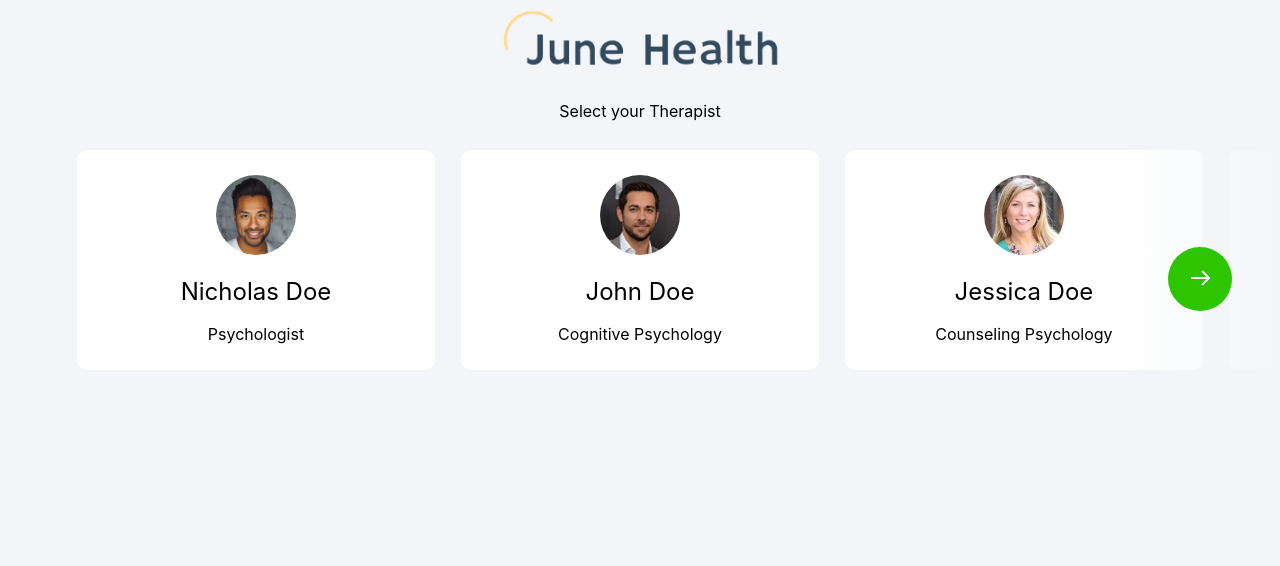
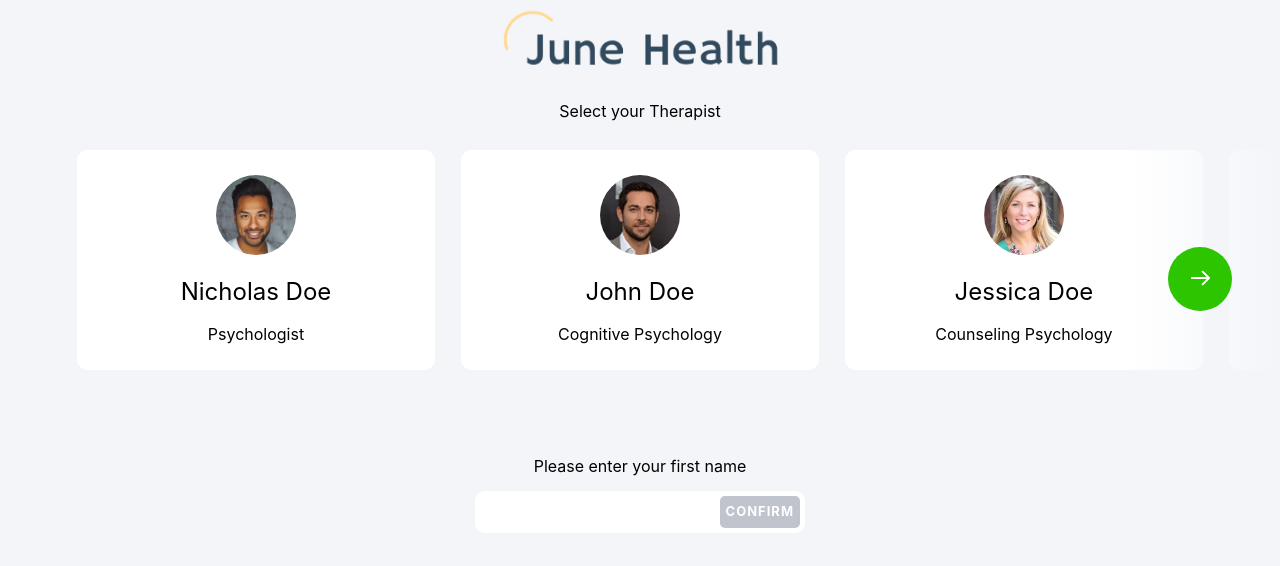
Before and after one commit to luciancic/junehealth, a React (Create React App) app in the folder client/: page / in a window 1280 px wide. Shown: the top 566 px of the page. Built offline with nearby package versions, Linux system fonts and the light colour scheme.

Commit message:
Add and style client input

```diff
--- a/client/src/App.css
+++ b/client/src/App.css
@@ -114,6 +114,33 @@
   font-weight: normal;
 }
 
+.therapist-client-container {
+  width: 330px;
+  background-color: white;
+  display: flex;
+  height: 42px;
+  margin: auto;
+  border-radius: 10px;
+  overflow: hidden;
+}
+
+.therapist-client-input {
+  padding-left: 14px;
+  width: 100%;
+  border: none;
+}
+
+.therapist-client-button {
+  border: none;
+  margin: 5px;
+  border-radius: 5px;
+  font-size: small;
+  color: white;
+  background-color: #bfc4cd;
+  font-weight: bold;
+  letter-spacing: 1px;
+}
+
 .wait-checkmark {
   height: 100px;
   width: 100px;
--- a/client/src/containers/TherapistSelection.js
+++ b/client/src/containers/TherapistSelection.js
@@ -28,6 +28,11 @@
         </div>
         { !isLast && <ButtonNext handleClick={() => setIndex(index + 1)} /> }
       </div>
+      <p>Please enter your first name</p>
+      <div className='therapist-client-container'>
+        <input className='therapist-client-input' />
+        <button className='therapist-client-button'>CONFIRM</button>
+      </div>
     </div>
   )
 }
```
